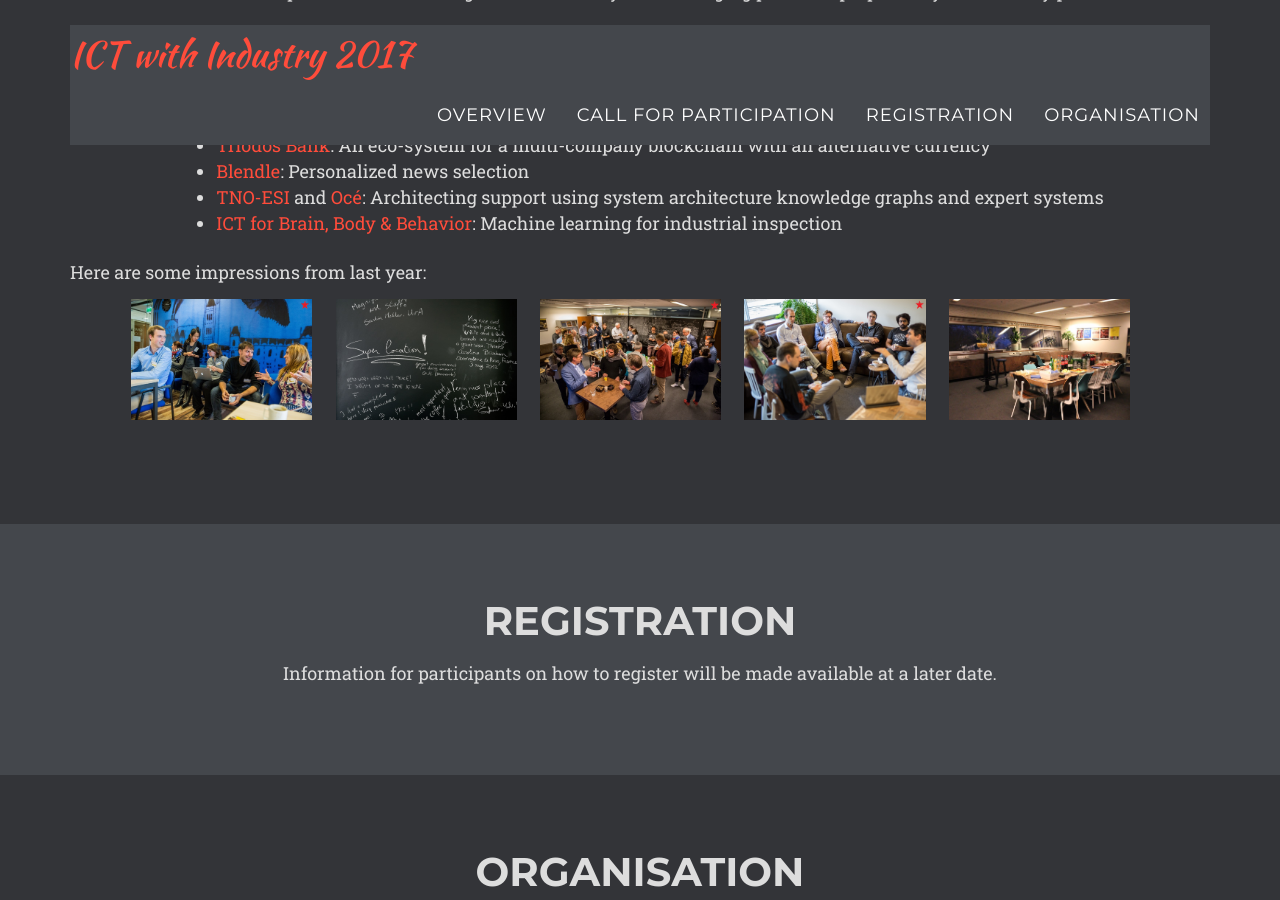
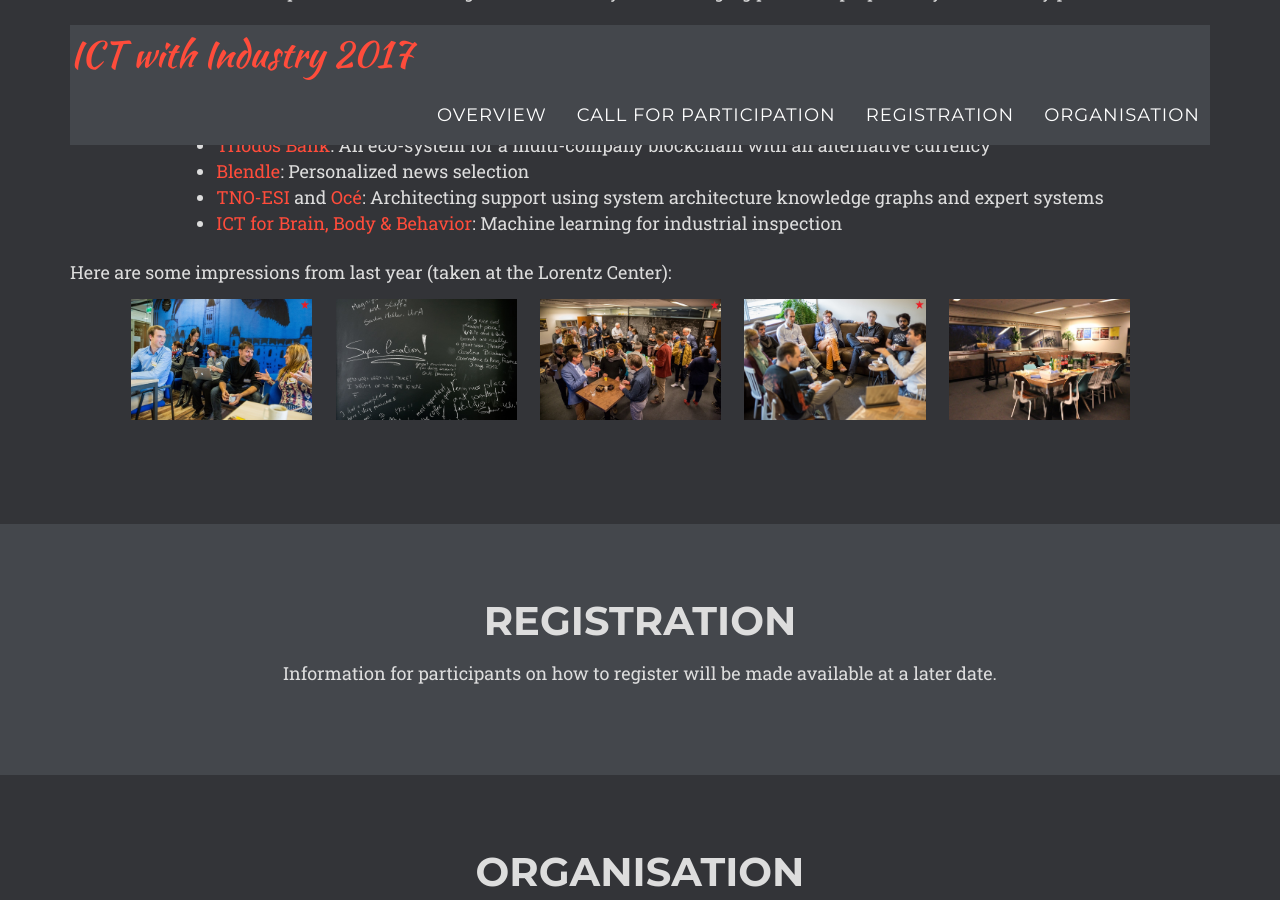
Before and after one commit to chauff/ictWI2017, a Jekyll site: the page built from index.html, in a window 1280 px wide and 900 px high, scrolled down 1712 px. Built offline with Jekyll 4.4.1, drawn with Linux system fonts in a browser that asks for light colours; some web fonts are replaced; comment, search, counter and statistics services are not loaded.

Commit message:
Update cfpa.html

```diff
--- a/_includes/cfpa.html
+++ b/_includes/cfpa.html
@@ -26,7 +26,7 @@
                                 </ul>
                             </p>
                             <p class="text-left">
-                                Here are some impressions from last year:
+                                Here are some impressions from last year (taken at the Lorentz Center):
                             </p>
                             <p>
                                 <img src="images/ict2016_1.jpg" class="imgImpression">
```
